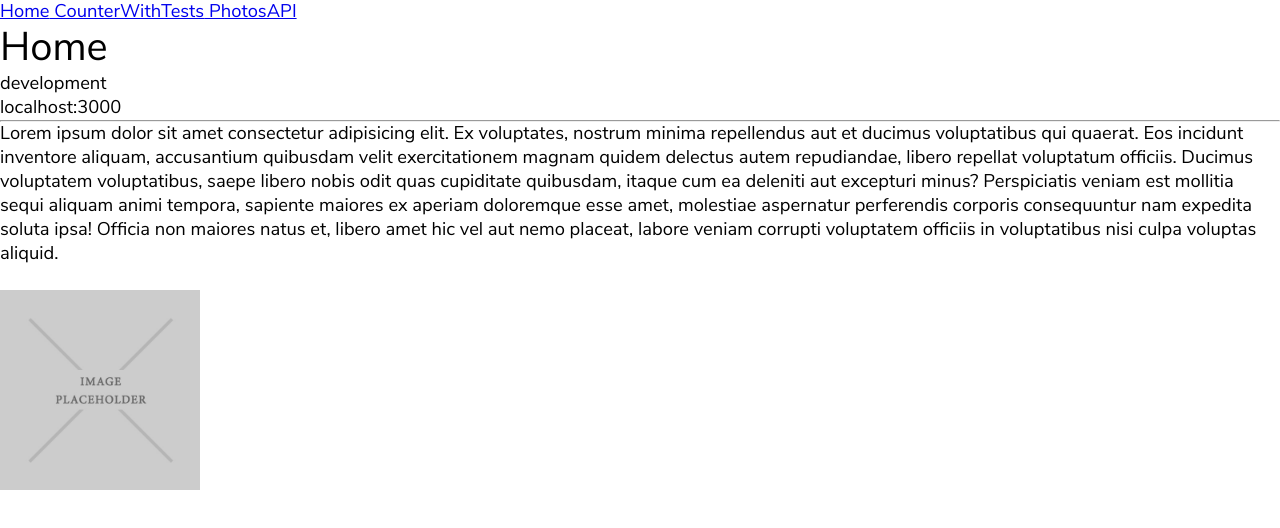
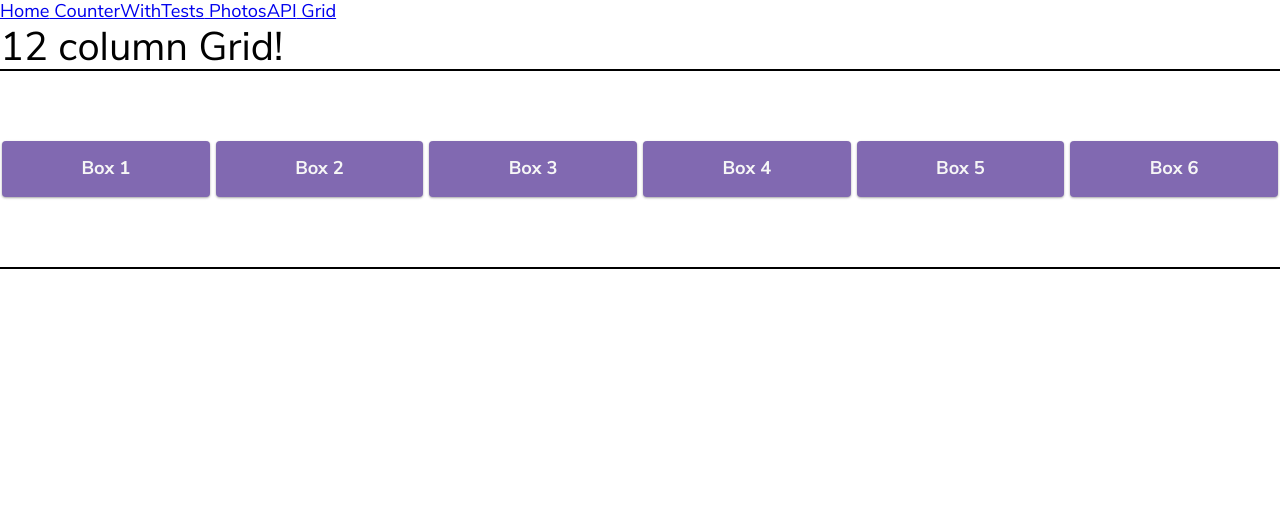
Before and after one commit to callanbr/ReactTypeScriptRedux, a React app: page /grid in a window 1280 px wide. Shown: the top 528 px of the page. Built offline with nearby package versions, Linux system fonts and the light colour scheme.

Commit message:
added grid component

```diff
--- a/package.json
+++ b/package.json
@@ -27,8 +27,7 @@
   "dependencies": {
     "react": "^17.0.2",
     "react-dom": "^17.0.2",
-    "react-router-dom": "^5.2.0",
-    "remove": "^0.1.5"
+    "react-router-dom": "^5.2.0"
   },
   "devDependencies": {
     "@babel/core": "^7.14.6",
--- a/src/App.tsx
+++ b/src/App.tsx
@@ -9,6 +9,7 @@ export const App = () => {
         <Link to="/"> Home</Link>
         <Link to="/counter"> CounterWithTests</Link>
         <Link to="/photos"> PhotosAPI</Link>
+        <Link to="/grid"> Grid</Link>
         <Routes />
       </Router>
     </div>
--- /dev/null
+++ b/src/components/box/Box.tsx
@@ -0,0 +1,10 @@
+import { FC, ReactNode } from 'react';
+import styles from './box.module.scss';
+
+interface Props {
+  children?: ReactNode;
+}
+
+export const Box: FC<Props> = ({ children }) => {
+  return <div className={styles.box}>{children}</div>;
+};
--- /dev/null
+++ b/src/components/box/box.module.scss
@@ -0,0 +1,9 @@
+.box {
+  padding: 16px;
+  border-radius: 4px;
+  text-align: center;
+  color: rgb(246, 246, 246);
+  font-weight: 700;
+  background-color: #8169b1;
+  box-shadow: 0 1px 3px rgba(0, 0, 0, 0.12), 0 1px 2px rgba(0, 0, 0, 0.24);
+}
--- /dev/null
+++ b/src/components/grid/Grix.tsx
@@ -0,0 +1,58 @@
+import { FC, ReactNode } from 'react';
+import cn from 'classnames';
+import styles from './grid.module.scss';
+
+type Cols = 1 | 2 | 3 | 4 | 5 | 6 | 7 | 8 | 9 | 10 | 11 | 12;
+
+type Spacing = 'xs' | 'sm' | 'md' | 'lg' | 'xl';
+
+type JustifyContent = 'start' | 'end' | 'center' | 'between' | 'around';
+
+type AlignItems = 'start' | 'end' | 'center' | 'baseline' | 'stretch';
+
+interface Props extends React.HTMLAttributes<HTMLDivElement> {
+  children?: ReactNode;
+  container?: boolean;
+  item?: boolean;
+  xs?: Cols;
+  sm?: Cols;
+  md?: Cols;
+  lg?: Cols;
+  xl?: Cols;
+  spacing?: Spacing;
+  justifyContent?: JustifyContent;
+  alignItems?: AlignItems;
+}
+
+export const Grid: FC<Props> = ({
+  children,
+  container,
+  item,
+  xs,
+  sm,
+  md,
+  lg,
+  xl,
+  spacing,
+  justifyContent,
+  alignItems,
+  ...props
+}) => {
+  const classNames = cn({
+    [styles.GridContainer]: container,
+    [styles.GridItem]: item,
+    [styles[`Grid-xs-${xs}`]]: xs,
+    [styles[`Grid-sm-${sm}`]]: sm,
+    [styles[`Grid-md-${md}`]]: md,
+    [styles[`Grid-lg-${lg}`]]: lg,
+    [styles[`Grid-xl-${xl}`]]: xl,
+    [styles[`GridSpacing-${spacing}`]]: spacing,
+    [styles[`GridJustifyContent-${justifyContent}`]]: justifyContent,
+    [styles[`GridAlignItems-${alignItems}`]]: alignItems,
+  });
+  return (
+    <div className={classNames} {...props}>
+      {children}
+    </div>
+  );
+};
--- /dev/null
+++ b/src/components/grid/grid.module.scss
@@ -0,0 +1,107 @@
+@use 'sass:math';
+
+$spacing: (
+  'xs': 3px,
+  'sm': 6px,
+  'md': 12px,
+  'lg': 18px,
+  'xl': 24px,
+);
+
+$breakpoints: (
+  'xs': 0,
+  'sm': 26em,
+  'md': 48em,
+  'lg': 64em,
+  'xl': 80em,
+);
+
+$justifyContent: (
+  'start': flex-start,
+  'end': flex-end,
+  'center': center,
+  'between': space-between,
+  'around': space-around,
+);
+
+$alignItems: (
+  'start': flex-start,
+  'end': flex-end,
+  'center': center,
+  'baseline': baseline,
+  'stretch': stretch,
+);
+
+@mixin breakpoint($name) {
+  @media screen and (min-width: map-get($breakpoints, $name)) {
+    @content;
+  }
+}
+
+.Grid {
+  &Container {
+    display: flex;
+    flex-wrap: wrap;
+  }
+  &Item {
+    display: block;
+  }
+  @for $i from 1 to 13 {
+    &-xs-#{$i} {
+      flex-basis: math.div($i, 12) * 100%;
+    }
+  }
+
+  @include breakpoint('sm') {
+    @for $i from 1 to 13 {
+      &-sm-#{$i} {
+        flex-basis: math.div($i, 12) * 100%;
+      }
+    }
+  }
+
+  @include breakpoint('md') {
+    @for $i from 1 to 13 {
+      &-md-#{$i} {
+        flex-basis: math.div($i, 12) * 100%;
+      }
+    }
+  }
+
+  @include breakpoint('lg') {
+    @for $i from 1 to 13 {
+      &-lg-#{$i} {
+        flex-basis: math.div($i, 12) * 100%;
+      }
+    }
+  }
+
+  @include breakpoint('xl') {
+    @for $i from 1 to 13 {
+      &-xl-#{$i} {
+        flex-basis: math.div($i, 12) * 100%;
+      }
+    }
+  }
+
+  @each $name, $value in $spacing {
+    &Spacing-#{$name} {
+      margin: -$value;
+    }
+    &Spacing-#{$name} > &Item {
+      padding: $value;
+    }
+  }
+
+  @each $name, $value in $justifyContent {
+    &JustifyContent-#{$name} {
+      justify-content: $value;
+    }
+  }
+
+  @each $name, $value in $alignItems {
+    &AlignItems-#{$name} {
+      align-items: $value;
+    }
+  }
+}
--- a/src/routes/Routes.tsx
+++ b/src/routes/Routes.tsx
@@ -1,5 +1,6 @@
 import { Redirect, Route, Switch } from 'react-router-dom';
 import { CounterView } from '../views/counter/Counter';
+import { GridView } from '../views/grid/GridView';
 import { HomeView } from '../views/home/Home';
 import { PhotosView } from '../views/photos/Photos';
 
@@ -8,6 +9,7 @@ export const Routes = () => {
     <Switch>
       <Route path="/counter" component={CounterView} />
       <Route path="/photos" component={PhotosView} />
+      <Route path="/grid" component={GridView} />
       <Route exact path="/" component={HomeView} />
       <Route path="*" component={HomeView} />
       <Route component={HomeView} />
--- /dev/null
+++ b/src/views/grid/GridView.tsx
@@ -0,0 +1,36 @@
+import { Box } from '../../components/box/Box';
+import { Grid } from '../../components/grid/Grix';
+
+export const GridView = () => {
+  return (
+    <div style={{ height: '100vh' }}>
+      <h1>12 column Grid!</h1>
+      <Grid
+        container
+        spacing="xs"
+        justifyContent="center"
+        alignItems="center"
+        style={{ height: '200px', border: '2px solid black' }}
+      >
+        <Grid item xs={12} sm={6} md={4} lg={3} xl={2}>
+          <Box>Box 1</Box>
+        </Grid>
+        <Grid item xs={12} sm={6} md={4} lg={3} xl={2}>
+          <Box>Box 2</Box>
+        </Grid>
+        <Grid item xs={12} sm={6} md={4} lg={3} xl={2}>
+          <Box>Box 3</Box>
+        </Grid>
+        <Grid item xs={12} sm={6} md={4} lg={3} xl={2}>
+          <Box>Box 4</Box>
+        </Grid>
+        <Grid item xs={12} sm={6} md={4} lg={3} xl={2}>
+          <Box>Box 5</Box>
+        </Grid>
+        <Grid item xs={12} sm={6} md={4} lg={3} xl={2}>
+          <Box>Box 6</Box>
+        </Grid>
+      </Grid>
+    </div>
+  );
+};
```
Also changed, not shown: .eslintrc.js, 2 other files (tests, documents, lock files or other folders).
